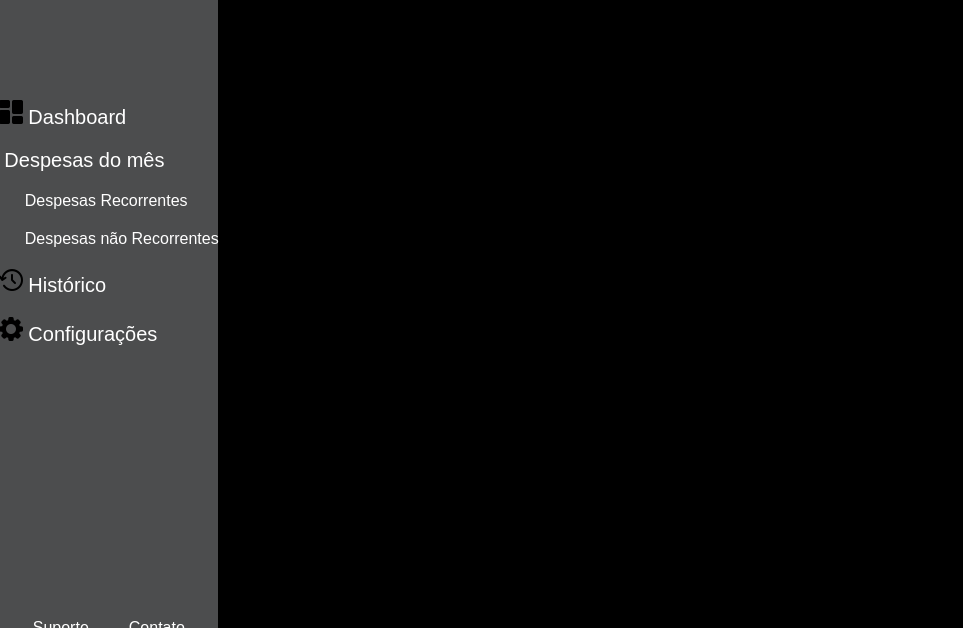
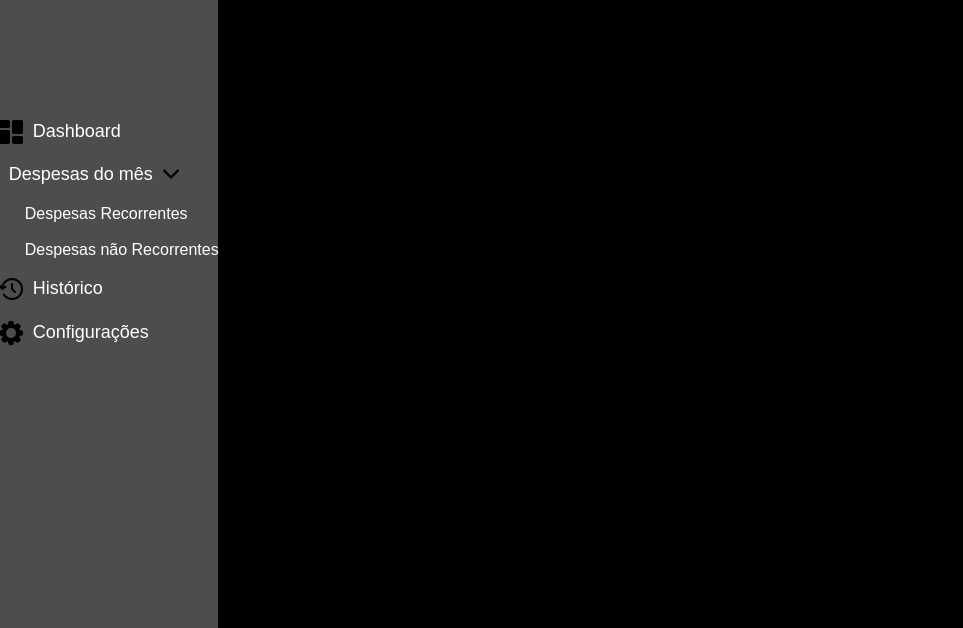
Before and after one commit to PedroNunes-Dev67/Mente-Financeira, a plain HTML site: page frontend/pages/home.html in a window 1280 px wide. Both pictures are taken after a click on the button "Despesas do mês". Shown: the part 172-800 px from the top of the page, without its empty margins (0-963 px from the left). Drawn offline with Linux system fonts and the light colour scheme.

Commit message:
Colocando links de navegação nos botoes

```diff
--- a/frontend/js/home.js
+++ b/frontend/js/home.js
@@ -1,6 +1,37 @@
 const btnDespesa = document.getElementById('btnDespesa');
 const navSub = document.getElementById('navSub');
+const painelDireito = document.getElementById('painelDireito');
+
+const btnDashboard = document.getElementById('btnDashboard');
+const btnHistorico = document.getElementById('btnHistorico');
+const btnConfig = document.getElementById('btnConfig');
 
 btnDespesa.addEventListener('click', () => {
+
     navSub.classList.toggle('ativo');
+
+    const imgArrow = document.getElementById('imgArrow');
+
+     imgArrow.src = navSub.classList.contains('ativo')
+        ? '../assets/images/arrow-down-sign-to-navigate2.png'
+        : '../assets/images/arrow-down-sign-to-navigate.png';
+
 });
+
+btnDashboard.addEventListener('click' ,() => {
+
+    painelDireito.innerHTML = "<h1>Tela de Dashboard</h1>";
+
+});
+
+btnHistorico.addEventListener('click' ,() => {
+
+    painelDireito.innerHTML = "<h1>Tela de Historico</h1>";
+
+});
+
+btnConfig.addEventListener('click' ,() => {
+
+    painelDireito.innerHTML = "<h1>Tela de Configuração</h1>";
+
+});
--- a/frontend/pages/home.html
+++ b/frontend/pages/home.html
@@ -14,19 +14,28 @@
             <img src="../assets/images/logo-nova.png" id="logo" alt="Logo">
             <div id="navbar">
                <div id="navBtn">
-                    <button type="button" class="links"><img src="../assets/images/dashboard.png" alt=""> Dashboard</button>
-                    <button type="button" class="links" id="btnDespesa"><img src="../assets/images/coin.png" alt=""> Despesas do mês</button>
+                    <div class="opcoes">
+                        <img src="../assets/images/dashboard.png" alt="">
+                        <button type="button" class="links" id="btnDashboard"> Dashboard</button>
+                    </div>
+                    <div class="opcoes">
+                        <img src="../assets/images/coin.png" alt="">
+                        <button type="button" class="links" id="btnDespesa">Despesas do mês</button>
+                        <img src="../assets/images/arrow-down-sign-to-navigate.png" alt="" id="imgArrow">
+                    </div>
                     <div id="navSub">
-                        <button type="button" class="links" id="navSub1">Despesas Recorrentes</button>
-                        <button type="button" class="links" id="navSub2" >Despesas não Recorrentes</button>
+                        <button type="button" class="links btnEsc" id="navSub1">Despesas Recorrentes</button>
+                        <button type="button" class="links btnEsc" id="navSub2" >Despesas não Recorrentes</button>
                     </div>
-                    <button type="button" class="links"><img src="../assets/images/history.png" alt=""> Histórico</button>
-                    <button type="button" class="links"><img src="../assets/images/settings.png" alt=""> Configurações</button>
+                    <div class="opcoes">
+                        <img src="../assets/images/history.png" alt="">
+                        <button type="button" class="links" id="btnHistorico"> Histórico</button>
+                    </div>
+                    <div class="opcoes">
+                        <img src="../assets/images/settings.png" alt="">
+                        <button type="button" class="links" id="btnConfig">Configurações</button>
+                    </div>
                </div>
-            </div>
-            <div id="rodape">
-                <a href="" class="links">Suporte</a>
-                <a href="" class="links">Contato</a>
             </div>
         </div>
         <div id="painelDireito">
--- a/frontend/styles/style-home.css
+++ b/frontend/styles/style-home.css
@@ -37,12 +37,11 @@
 .links{
     text-decoration: none;
     color: white;
-    font-size: 20px;
+    font-size: 18px;
     font-family: Arial, Helvetica, sans-serif;
     transition: all 0.3s ease;
     background-color: transparent;
     cursor: pointer;
-    margin-bottom: 20px;
     background-color: transparent;
     border: none;
     padding: 0;
@@ -63,6 +62,7 @@
 
     transform: translateY(-5px);
     transition: all 0.3s ease;
+    width: 100%;
 }
 #navSub button{
     font-size: 16px;
@@ -73,16 +73,13 @@
     opacity: 1;
     transform: translateY(0);
 }
-#rodape{
+.opcoes{
     display: flex;
-    align-items: end;
+    align-items: center;
     justify-content: center;
-    height: 18vh;
-    gap: 40px;
+    gap: 10px;
+    margin-bottom: 20px;
 }
-#rodape a{
-    text-decoration: none;
-    color: white;
-    margin: 0;
-    font-size: 16px;
+.btnEsc{
+    margin-bottom: 18px;
 }
```
Also changed, not shown: frontend/assets/images/arrow-down-sign-to-navigate.png (added), frontend/assets/images/arrow-down-sign-to-navigate2.png (added).
